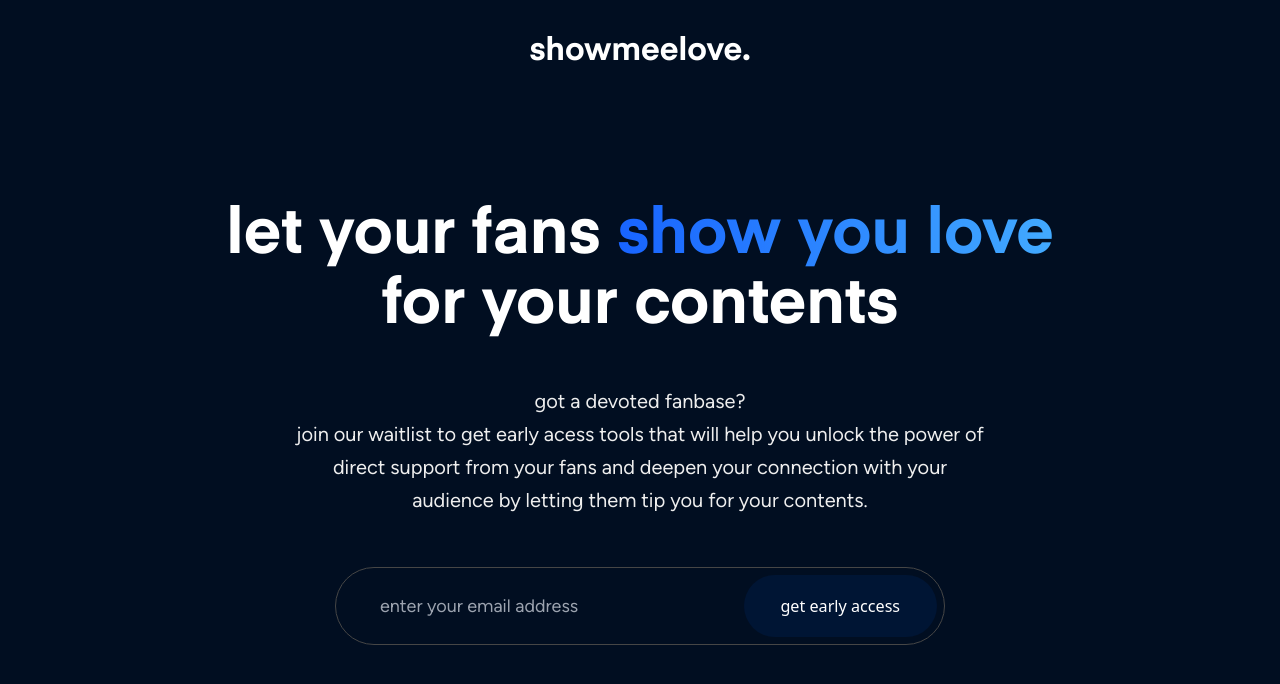
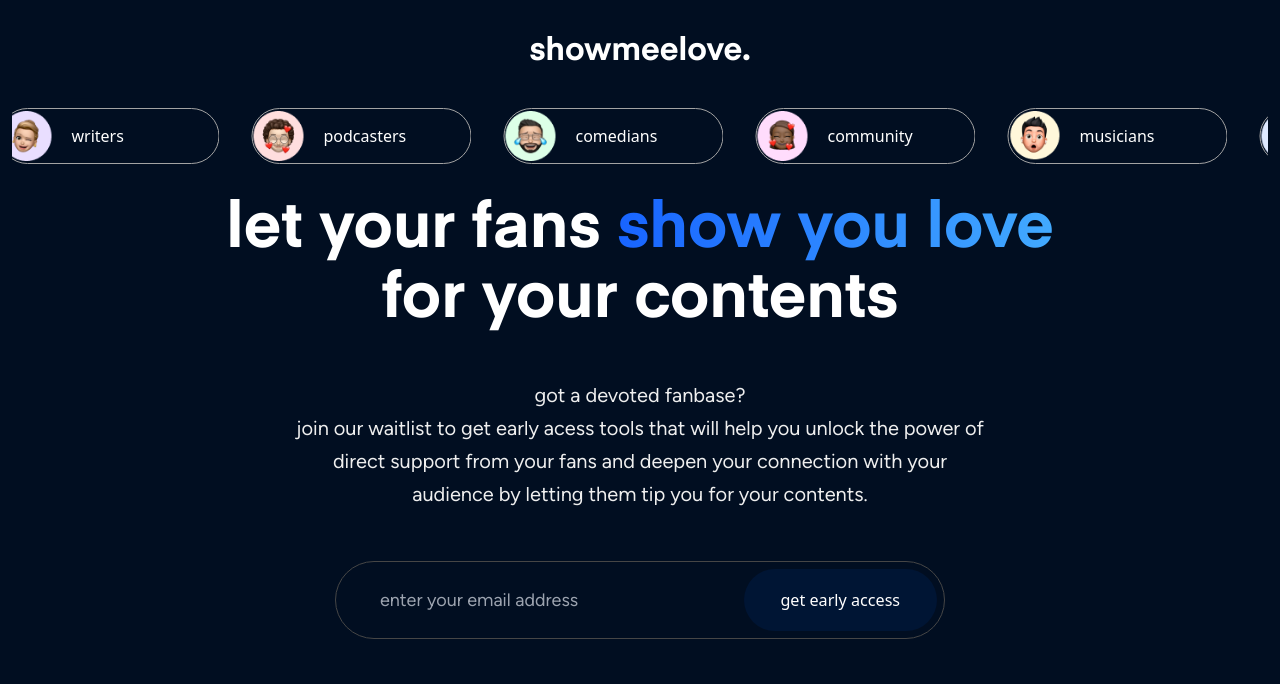
Before and after one commit to showmeelove/sml-waitlist, a React (Vite) app: page / in a window 1280 px wide. Shown: the top 684 px of the page. Built offline with nearby package versions, Linux system fonts and the light colour scheme.

Commit message:
fix: fixed the animation on the landing page

```diff
--- a/src/assets/css/index.css
+++ b/src/assets/css/index.css
@@ -50,3 +50,15 @@ body {
 .buttonbg {
   background-color: linear-gradient(106.44deg, #1864ff 17.79%, #42aaff 85.51%);
 }
+@keyframes move {
+  0% {
+    transform: translateX(0);
+  }
+  100% {
+    transform: translateX(-130%);
+    }
+}
+.animate-alternate {
+  animation: move infinite alternate;
+  animation-duration: 5s;
+}
--- a/src/components/hero/App.jsx
+++ b/src/components/hero/App.jsx
@@ -8,7 +8,7 @@ import Memojis from "./memojis";
 const App = () => {
   const [modalOpen, setModalOpen] = useState(false);
   return (
-    <div className="mx-auto container">
+    <div className="mx-auto ">
       <div className="mx-auto">
         <h1 className="text-white pt-[50px] text-[22px] leading-[25.78px] md:pt-[33px] md:text-[32px] md:leading-[37.5px] lowercase font-medium text-center font-Eina01Bold">
           ShowMeeLove.
--- a/src/components/hero/memojis.jsx
+++ b/src/components/hero/memojis.jsx
@@ -13,7 +13,7 @@ const memoji = () => {
     return (
       <button
         type={type}
-        className="w-[220px] py-[0.125rem] px-[0.5em] bg-transparent border-[1px] border-[#A3A3A3] text-white text-center rounded-[50px] flex items-center  gap-x-5"
+        className="w-[220px] py-[0.125rem] px-[1px] bg-transparent border-[1px] border-[#A3A3A3] text-white text-center rounded-[50px] flex items-center  gap-x-5"
       >
         {icon}
         {children}
@@ -23,50 +23,62 @@ const memoji = () => {
   };
 
   return (
-    <marquee
-      behavior="alternte"
-      scrolldelay="0.1"
-      scrollamount="17"
-      direction="left"
-    >
-      <div className="mt-[30px] flex gap-x-[2rem] z-40 md:mt-[37px] hero-animation">
-        <ButtonWithImg className={"ml-[10px]"} text={"developers"}>
+<div className="mt-[30px] mx-3 px-5 flex gap-x-[2rem] z-40 md:mt-[37px] hero-animation overflow-hidden">
+  <div className="animate-alternate">
+    <ButtonWithImg text="developers">
       <div className="w-[50px]">
         <img src={icon1} alt="creators" className="w-[100%]" />
       </div>
     </ButtonWithImg>
-        <ButtonWithImg text={"writers"}>
+  </div>
+  <div className="animate-alternate">
+    <ButtonWithImg text="writers">
       <div className="w-[50px]">
         <img src={icon2} alt="/" className="w-[100%]" />
       </div>
     </ButtonWithImg>
-        <ButtonWithImg text={"podcasters"}>
+  </div>
+  <div className="animate-alternate">
+    <ButtonWithImg text="podcasters">
       <div className="w-[50px]">
         <img src={icon3} alt="creators" className="w-[100%]" />
       </div>
     </ButtonWithImg>
-        <ButtonWithImg text={"comedians"}>
+  </div>
+  <div className="animate-alternate">
+    <ButtonWithImg text="comedians">
       <div className="w-[50px]">
         <img src={icon4} alt="creators" className="w-[100%]" />
       </div>
     </ButtonWithImg>
-        <ButtonWithImg text={"community"}>
+  </div>
+  <div className="animate-alternate">
+    <ButtonWithImg text="community">
       <div className="w-[50px]">
         <img src={icon5} alt="creators" className="w-[100%]" />
       </div>
     </ButtonWithImg>
-        <ButtonWithImg text={"musicians"}>
+  </div>
+  <div className="animate-alternate">
+    <ButtonWithImg text="musicians">
       <div className="w-[50px]">
         <img src={icon6} alt="creators" className="w-[100%]" />
       </div>
     </ButtonWithImg>
-        <ButtonWithImg text={"creators"}>
+  </div>
+  <div className="animate-alternate">
+    <ButtonWithImg text="creators">
       <div className="w-[50px]">
         <img src={icon7} alt="creators" className="w-[100%]" />
       </div>
     </ButtonWithImg>
   </div>
-    </marquee>
+
+  <style>{`
+
+  `}</style>
+</div>
+
   );
 };
 
```
Lines whose indentation alone changed are shown as unchanged.
